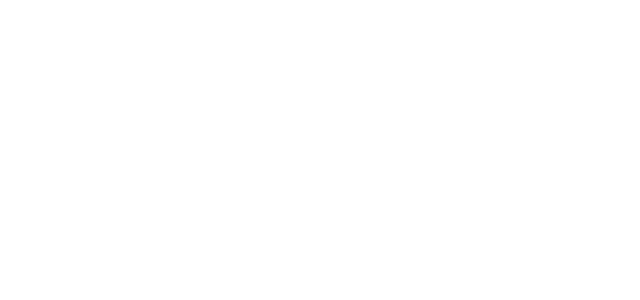
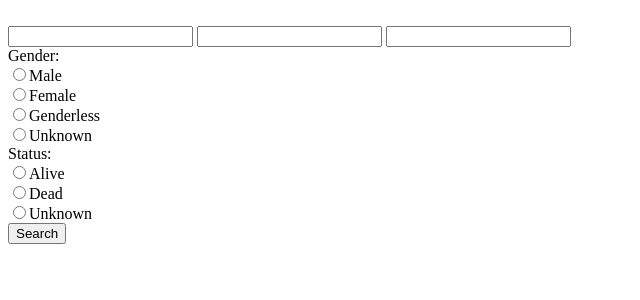
Before and after one commit to atahanozbayram/RickAndMorty, a React (Create React App) app: page / in a window 1280 px wide. Shown: the top 300 px of the page, without its empty margins (0-640 px from the left). Built offline with nearby package versions, Linux system fonts and the light colour scheme.

Commit message:
Added new component which is filter, and make it's sketchy design.
Also used that component int the App component

```diff
--- a/package.json
+++ b/package.json
@@ -7,6 +7,7 @@
     "@testing-library/react": "^9.3.2",
     "@testing-library/user-event": "^7.1.2",
     "axios": "^0.19.2",
+    "lodash.uniqueid": "^4.0.1",
     "react": "^16.13.1",
     "react-dom": "^16.13.1",
     "react-scripts": "3.4.1"
--- a/src/components/App.js
+++ b/src/components/App.js
@@ -1,4 +1,5 @@
 import React from 'react';
+import Filter from '../components/Filter';
 import CardList from '../components/CardList';
 
 function App(props) {
@@ -12,7 +13,9 @@
 			</div>
 			<div>
 				{/* section for listing cards and filtering */}
-				<div>{/* section for filtering elements */}</div>
+				<div>
+					<Filter />
+				</div>
 				<div>
 					<CardList />
 				</div>
--- /dev/null
+++ b/src/components/Filter.js
@@ -0,0 +1,75 @@
+import React from 'react';
+import _ from 'lodash';
+
+function Filter() {
+	// create unique ids for radio buttons
+	const maleId = _.uniqueId('filter');
+	const femaleId = _.uniqueId('filter');
+	const genderlessId = _.uniqueId('filter');
+	const unknownGenderId = _.uniqueId('filter');
+
+	const aliveId = _.uniqueId('filter');
+	const deadId = _.uniqueId('filter');
+	const unknownStatusId = _.uniqueId('filter');
+
+	return (
+		<div>
+			<div>
+				{/* input[type="text"] container */}
+				<input type="text" /> {/* input for character name */}
+				<input type="text" /> {/* input for species of the character */}
+				<input type="text" /> {/* input for type */}
+			</div>
+			<div>
+				{/* radio buttons container */}
+				<div>
+					{/* Gender options container*/}
+					<div>
+						<label>Gender:</label>
+					</div>
+					<div>
+						<div>
+							<input type="radio" value="male" name="gender" id={maleId} />
+							<label for={maleId}>Male</label>
+						</div>
+						<div>
+							<input type="radio" value="female" name="gender" id={femaleId} />
+							<label for={femaleId}>Female</label>
+						</div>
+						<div>
+							<input type="radio" value="genderless" name="gender" id={genderlessId} />
+							<label for={genderlessId}>Genderless</label>
+						</div>
+						<div>
+							<input type="radio" value="unknown" name="gender" id={unknownGenderId} />
+							<label for={unknownGenderId}>Unknown</label>
+						</div>
+					</div>
+				</div>
+				<div>
+					{/* Status options container */}
+					<div>
+						<label>Status:</label>
+					</div>
+					<div>
+						<input type="radio" value="alive" name="status" id={aliveId} />
+						<label for={aliveId}>Alive</label>
+					</div>
+					<div>
+						<input type="radio" value="dead" name="status" id={deadId} />
+						<label for={deadId}>Dead</label>
+					</div>
+					<div>
+						<input type="radio" value="unknown" name="status" id={unknownStatusId} />
+						<label for={unknownStatusId}>Unknown</label>
+					</div>
+				</div>
+			</div>
+			<div>
+				<button>Search</button>
+			</div>
+		</div>
+	);
+}
+
+export { Filter as default };
```
Also changed, not shown: 1 other file (tests, documents, lock files or other folders).
